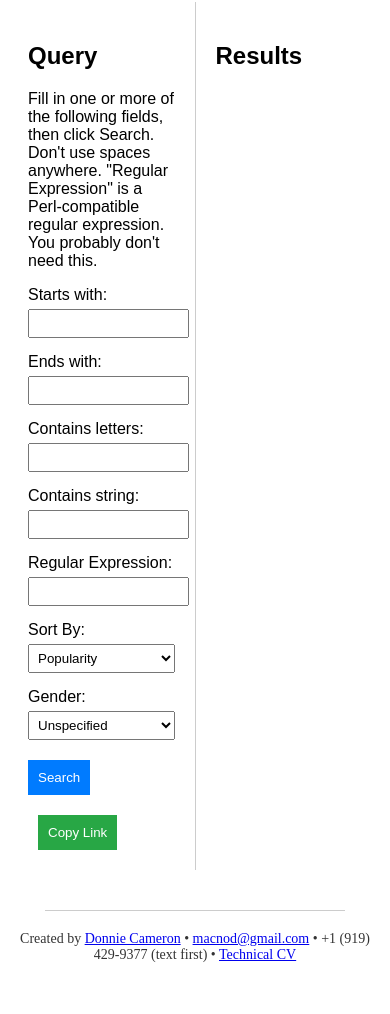
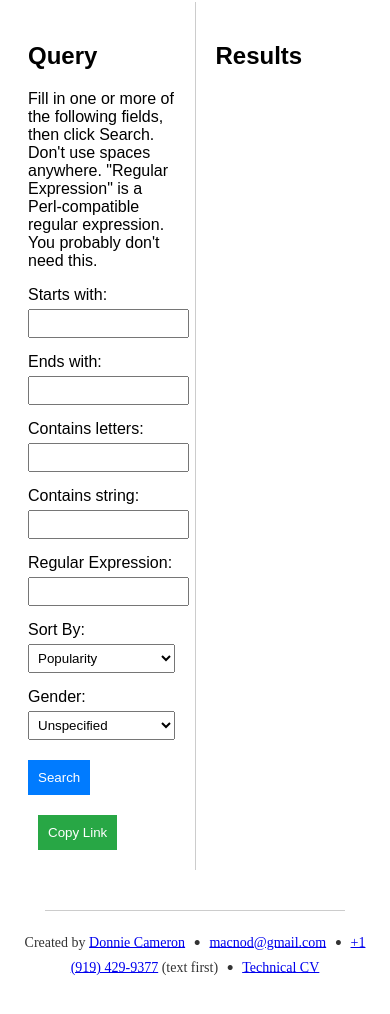
Before and after one commit to macnod/namesq, a plain HTML site: page index.html in a window 390 px wide. Shown: the part 78-1092 px from the top of the page. Drawn offline with Linux system fonts and the light colour scheme.

Commit message:
Increased bullet size and linked phone number

```diff
--- a/index.html
+++ b/index.html
@@ -85,6 +85,11 @@
           margin: 20px auto;
           width: 80%
       }
+      .bullet {
+          font-size: 1.5em;
+          padding: 0 5px;
+          vertical-align: middle;
+      }
     </style>
   </head>
   <body>
@@ -138,9 +143,12 @@
     <footer>
       <hr>
       <p>
-        Created by <a href="https://sinistercode.com/public/donnie/contact">Donnie Cameron</a> &bull;
-        <a href="mailto:macnod@gmail.com">macnod@gmail.com</a> &bull;
-        +1 (919) 429-9377 (text first) &bull;
+        Created by <a href="https://sinistercode.com/public/donnie/contact">Donnie Cameron</a>
+        <span class="bullet">&bull;</span>
+        <a href="mailto:macnod@gmail.com">macnod@gmail.com</a>
+        <span class="bullet">&bull;</span>
+        <a href="tel:+19194299377">+1 (919) 429-9377</a> (text first)
+        <span class="bullet">&bull;</span>
         <a href="https://sinistercode.com/en/public/donnie/resume">Technical CV</a>
       </p>
     </footer>
```
